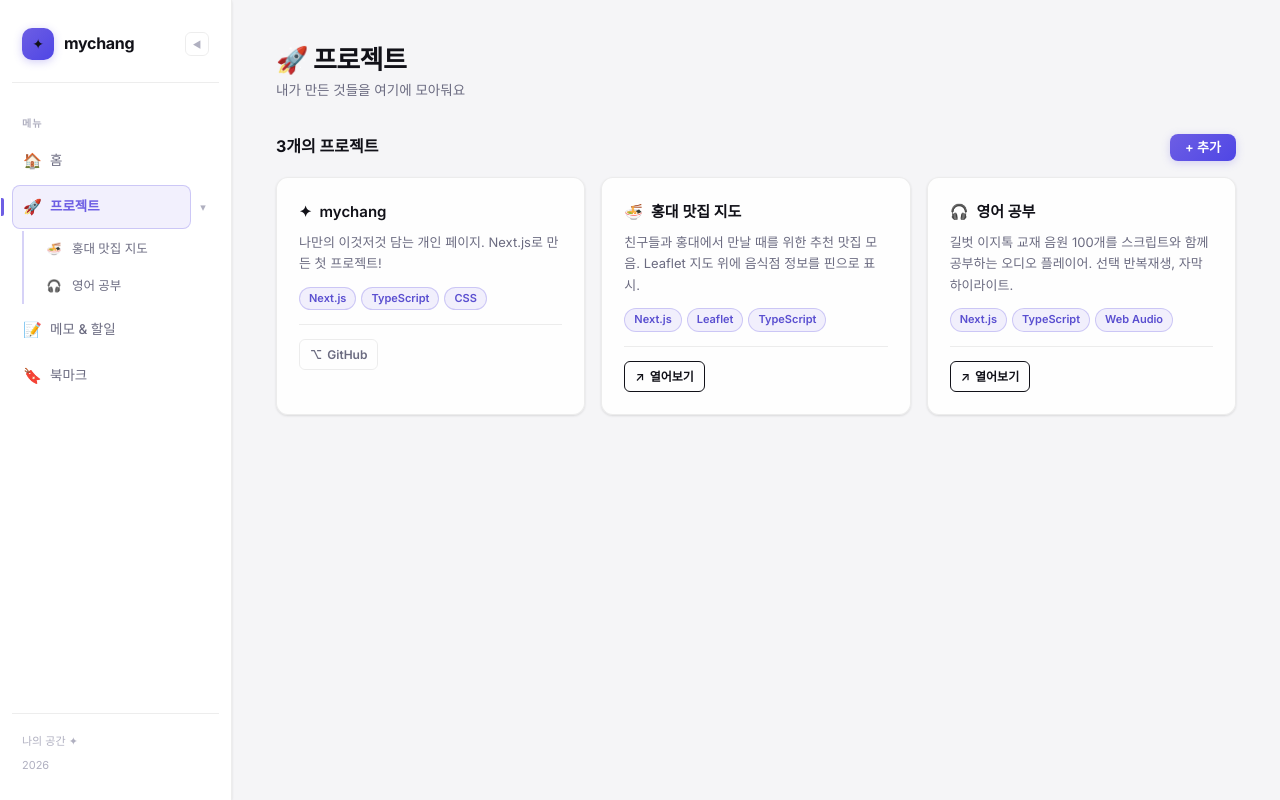
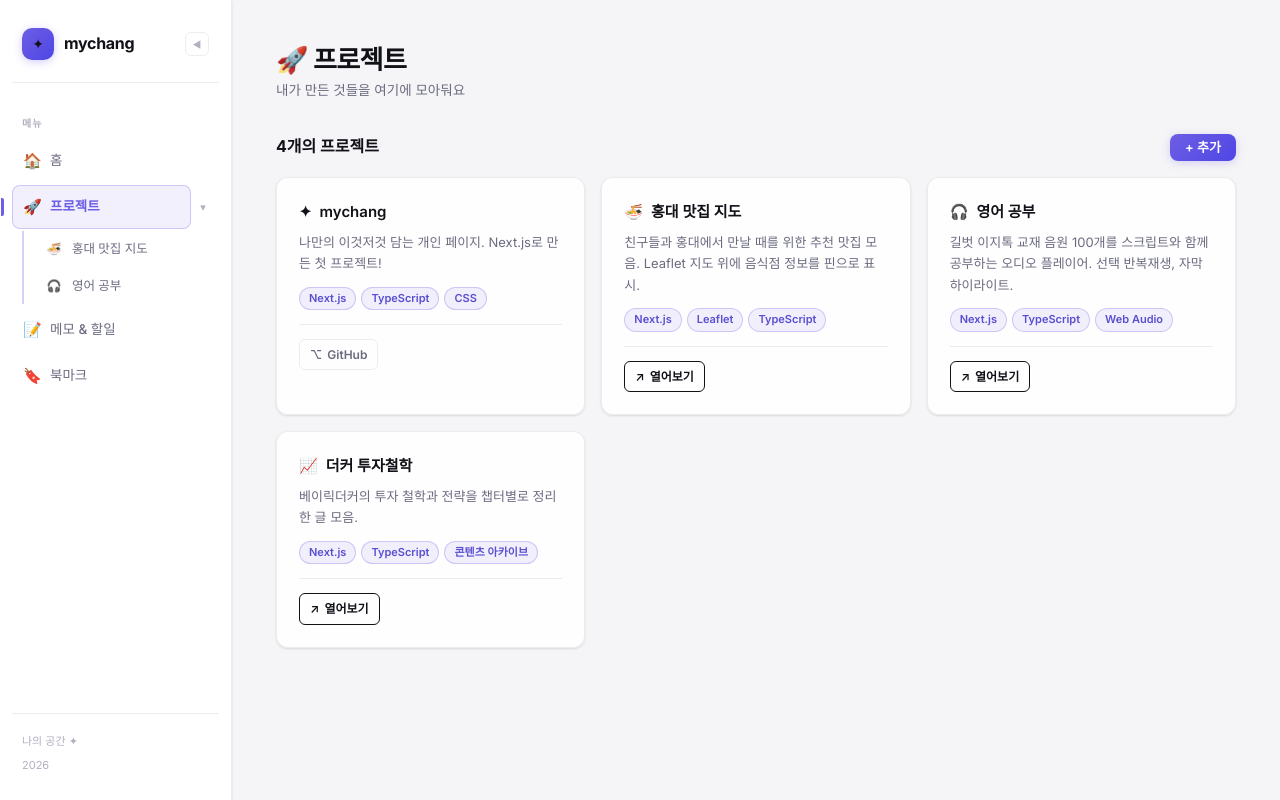
Before and after one commit to doobuhanmo/mychang, a Next.js app: page /projects in a window 1280 px wide. Built offline with nearby package versions, Linux system fonts and the light colour scheme.

Commit message:
feat: 프로젝트 목록에 더커 추가

```diff
--- a/app/(main)/projects/page.tsx
+++ b/app/(main)/projects/page.tsx
@@ -43,6 +43,15 @@ const DEFAULT_PROJECTS: Project[] = [
     tech: ['Next.js', 'TypeScript', 'Web Audio'],
     internalLink: '/projects/study',
     emoji: '🎧',
+    permanent: true,
+  },
+  {
+    id: '4',
+    name: '더커 투자철학',
+    description: '베이릭더커의 투자 철학과 전략을 챕터별로 정리한 글 모음.',
+    tech: ['Next.js', 'TypeScript', '콘텐츠 아카이브'],
+    internalLink: '/projects/theoker',
+    emoji: '📈',
     permanent: true,
   },
 ];
```
